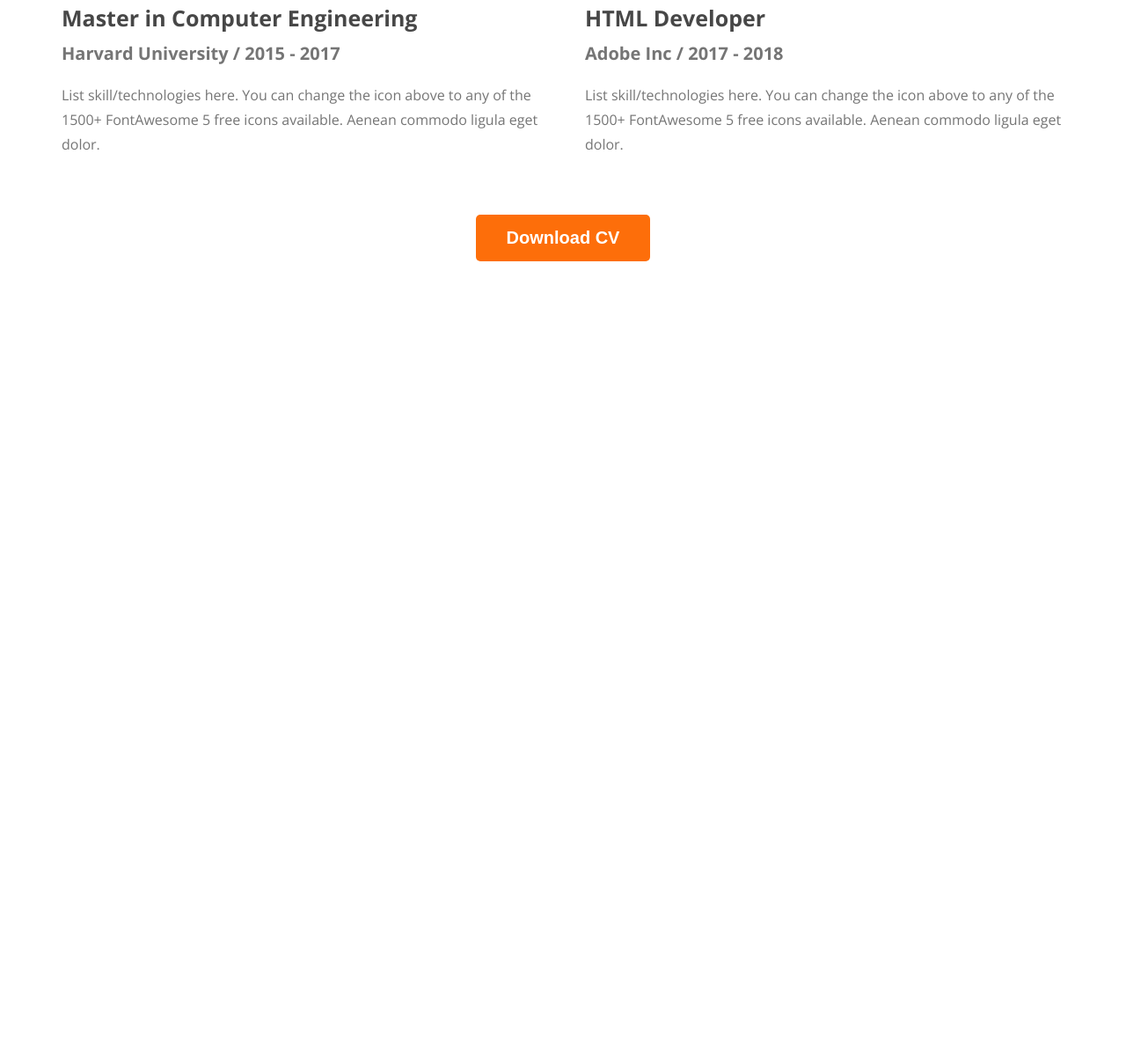
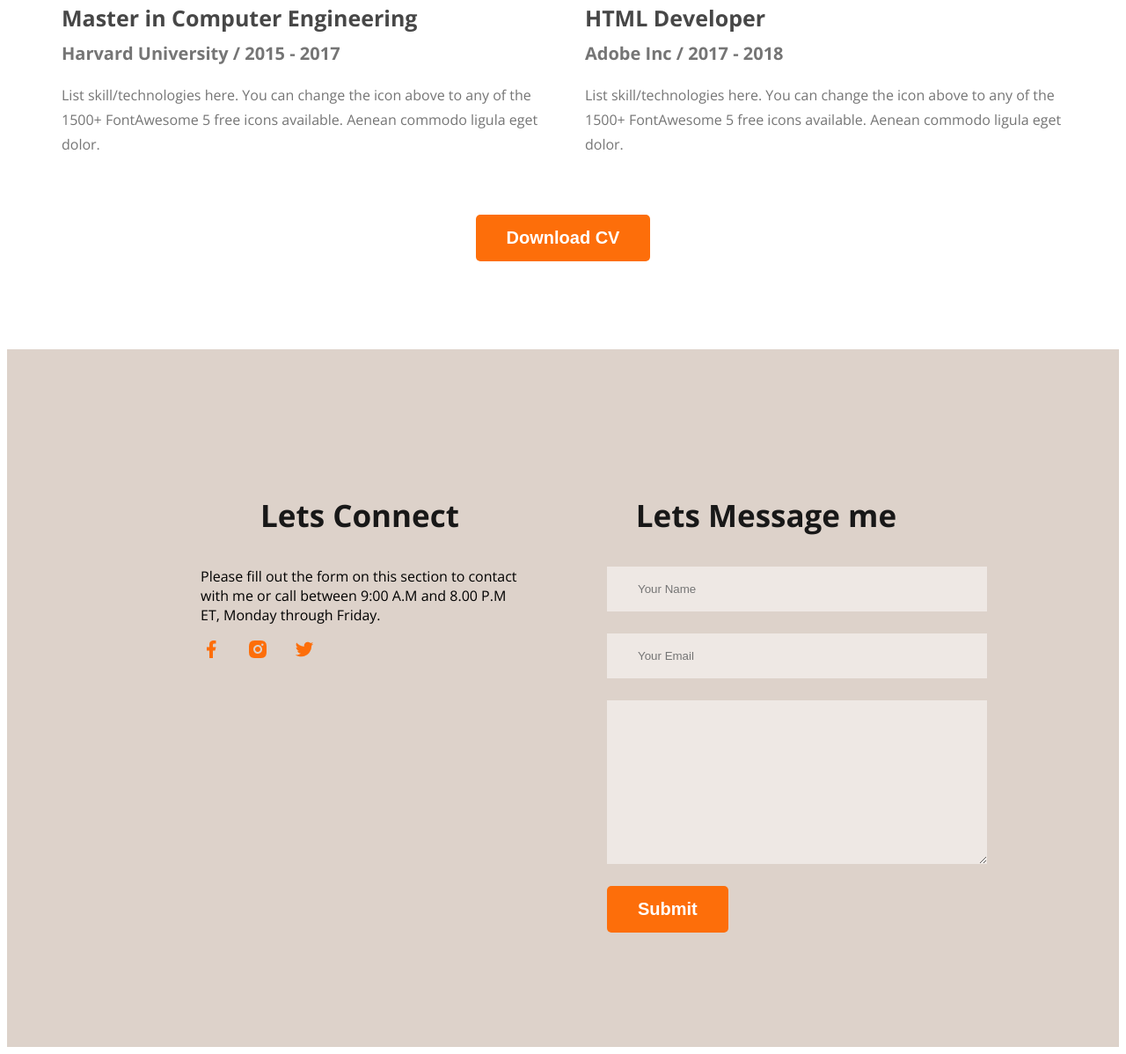
Before and after one commit to noman1543/basic-portfolio, a plain HTML site: page index.html in a window 1280 px wide. Shown: the part 2744-3942 px from the top of the page at 88% size. Before the commit the page ends 3049 px from the top, so only its background shows below. Drawn offline with nearby package versions, Linux system fonts and the light colour scheme.

Commit message:
footer section

```diff
--- a/index.html
+++ b/index.html
@@ -173,6 +173,29 @@
     </main>
     <footer>
 
+        <div class="footer-column">
+            <h3 class="section-title">Lets Connect</h3>
+            <p class="section-description">Please fill out the form on this section to contact with me or call
+                between
+                9:00 A.M and 8.00 P.M ET, Monday through
+                Friday.</p>
+            <div class="social-links">
+                <a href="" class=""><img src="images/icons/facebook.png" alt=""></a>
+                <a href="" class=""><img src="images/icons/insta.png" alt=""></a>
+                <a href="" class=""><img src="images/icons/twitter.png" alt=""></a>
+            </div>
+
+        </div>
+        <div class="footer-column">
+            <h3 class="section-title">Lets Message me</h3>
+            <form class="contact" action="">
+                <input type="text" placeholder="Your Name">
+                <input type="email" placeholder="Your Email">
+                <textarea name="" id="" cols="30" rows="10"></textarea>
+                <input class="btn-primary" type="submit" value="Submit">
+            </form>
+        </div>
+
     </footer>
 </body>
 
--- a/style/portfolio.css
+++ b/style/portfolio.css
@@ -194,3 +194,34 @@ main {
     text-align: center;
     margin-top: 50px;
 }
+
+/*footer style*/
+footer {
+    display: flex;
+    gap: 100px;
+    background: #ddd2ca;
+    margin-top: 100px;
+    padding: 130px 220px;
+}
+
+.footer-column {
+    width: 50%;
+}
+
+.social-links a {
+    margin-right: 25px;
+}
+
+.contact input[type="text"],
+.contact input[type="email"],
+textarea {
+    display: block;
+    margin-bottom: 25px;
+    padding: 18px 35px;
+    color: #d8cfcf;
+    border-radius: 5x;
+    background: #eee8e4;
+    border: 0;
+    width: 100%;
+
+}
```
